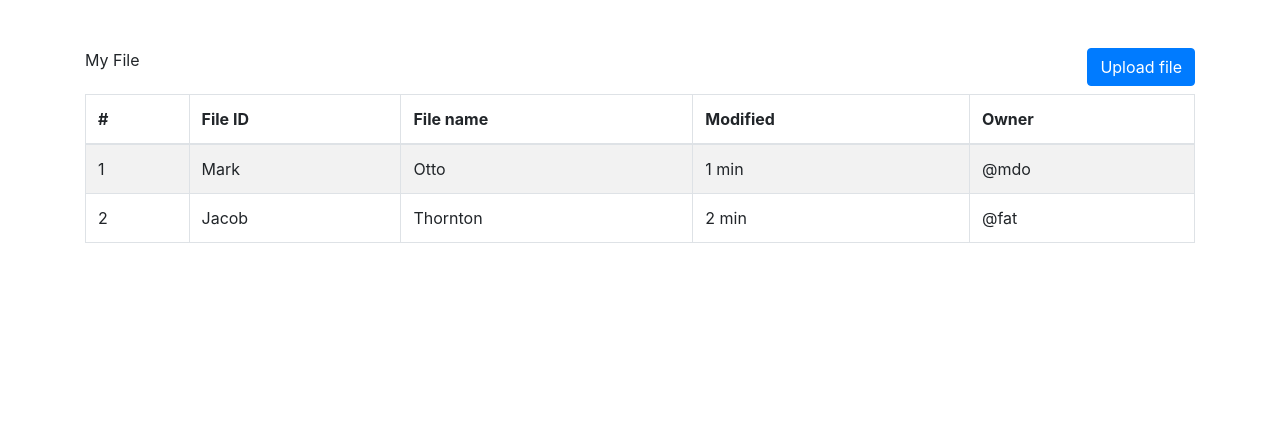
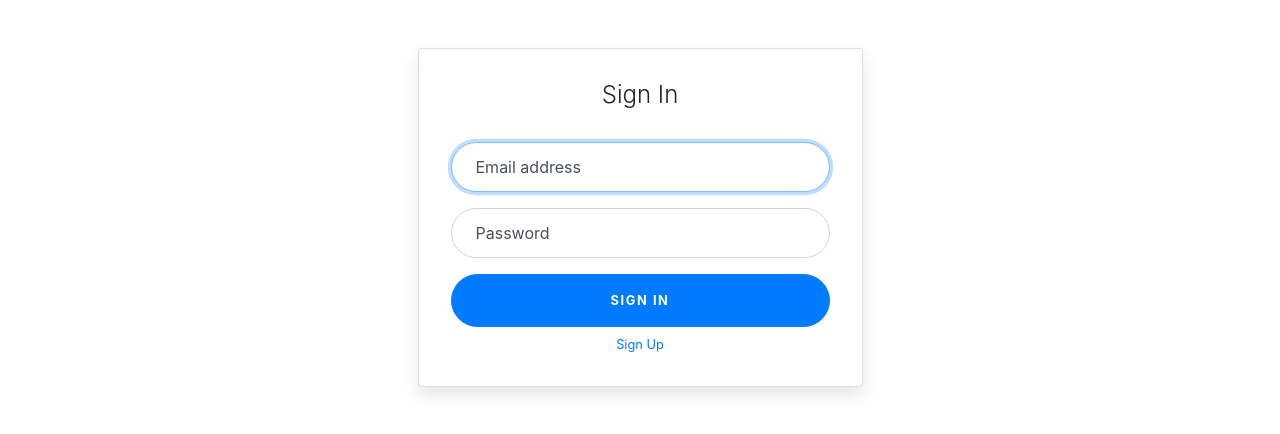
Before and after one commit to auspham/FireShare, a React (Create React App) app in the folder frontend/: page /login in a window 1280 px wide. Before the commit this address led to /dashboard. Shown: the top 434 px of the page. Built offline with nearby package versions, Linux system fonts and the light colour scheme; no server answers; sample sign-in values are in the browser's storage.

Commit message:
fix routing problem when login

```diff
--- a/frontend/src/components/LoginRegister/Login.js
+++ b/frontend/src/components/LoginRegister/Login.js
@@ -1,10 +1,10 @@
 import React, { Component } from 'react';
 import './styles/Login.scss';
-import { BrowserRouter as Router, Switch, Route, Link, Redirect } from "react-router-dom";
+import { BrowserRouter as Router, Switch, Route, Link, Redirect, withRouter } from "react-router-dom";
 import AuthenticationService from "../../api/AuthenticationService";
 import CustomAlert from '../Notification/CustomAlert';
 
-export default class Login extends Component {
+class Login extends Component {
     constructor(props) {
         super(props);
         this.state = {
@@ -14,6 +14,13 @@ export default class Login extends Component {
             heading: '',
             message: '',
             type: '',
+            redirect: false
+        }
+    }
+
+    componentDidMount() {
+        if(AuthenticationService.isUserLoggedIn() && !this.props.redirect) {
+            this.props.handleLogin();
         }
     }
 
@@ -25,12 +32,16 @@ export default class Login extends Component {
 
     handleSubmit = (event) => {
         event.preventDefault();
+        const { history, redirect, handleLogin } = this.props;
         AuthenticationService.authenticateAccount(this.state.email, this.state.password)
             .then(() => {
-                console.log('redirect');
-                this.setState({ redirect: true });
+                if(redirect === false) {
+                    handleLogin();
+                    history.push('/dashboard');
+                }
             })
             .catch((err) => {
+                console.log(err)
                 this.props.showAlert(
                     'Error!',
                     'Sorry, we cannot verify your account',
@@ -40,8 +51,8 @@ export default class Login extends Component {
 
 
     render() {
-        const { redirect } = this.state;
-        if (redirect) return <Redirect to="/dashboard" exact/>
+        // const { redirect } = this.state;
+        // if (redirect) return <Redirect exact to="/dashboard"/>
 
         return <div className="container">
             <div className="row">
@@ -49,7 +60,7 @@ export default class Login extends Component {
                     <div className="card card-signin my-5">
                         <div className="card-body">
                             <h5 className="card-title text-center">Sign In</h5>
-                            <form className="form-signin" onSubmit={this.handleSubmit}>
+                            <form className="form-signin">
                                 <div className="form-label-group">
                                     <input type="email" name="email" id="inputEmail" className="form-control"
                                            placeholder="Email address" onChange={this.handleChange} required autoFocus/>
@@ -62,7 +73,8 @@ export default class Login extends Component {
                                     <label htmlFor="inputPassword">Password</label>
                                 </div>
 
-                                <button className="btn btn-lg btn-primary btn-block text-uppercase" type="submit">
+                                <button className="btn btn-lg btn-primary btn-block text-uppercase" type="submit"
+                                        onClick={this.handleSubmit}>
                                     Sign in
                                 </button>
 
@@ -75,3 +87,5 @@ export default class Login extends Component {
         </div>
     }
 }
+
+export default withRouter(Login);
--- a/frontend/src/components/LoginRegister/LoginRegister.js
+++ /dev/null
@@ -1,63 +0,0 @@
-import React, { Component } from "react";
-import CustomAlert from "../Notification/CustomAlert";
-
-import Login from './Login'
-import Register from "./Register";
-import {withRouter, Redirect} from 'react-router-dom';
-
-class LoginRegister extends Component {
-    constructor(props) {
-        super(props);
-        this.state = {
-            show: false,
-            heading: '',
-            message: '',
-            type: '',
-            redirect: false
-        }
-    }
-
-    componentDidMount() {
-        if(sessionStorage.getItem('USER_TOKEN')) {
-            this.setState({redirect: true});
-        }
-    }
-
-    showAlert = (heading, message, type) => {
-        this.handleShow(true);
-
-        this.setState({
-            heading: heading,
-            message: message,
-            type: type,
-        });
-    };
-
-    handleShow = (value) => {
-        this.setState({
-            show: value
-        });
-        setTimeout(() => {
-            this.setState({show: false})
-        },2000);
-    };
-
-
-    render() {
-        const { pathname } = this.props.location;
-        const { showLogin } = this.state;
-
-        const { redirect } = this.state;
-        if (redirect) return <Redirect strict to="/dashboard"/>
-
-        return <>
-            <CustomAlert show={this.state.show} heading={this.state.heading}
-                     message={this.state.message} type={this.state.type}
-                     handleShow={this.handleShow} />
-            {(pathname === '/register') ? (<Register showAlert={this.showAlert}/>) :
-                (<Login showAlert={this.showAlert}/>)}
-            </>
-    }
-}
-
-export default withRouter(LoginRegister)
--- a/frontend/src/components/Main/Dashboard.js
+++ b/frontend/src/components/Main/Dashboard.js
@@ -19,6 +19,7 @@ class Dashboard extends Component {
     }
 
     componentDidMount() {
+        console.log('did mount dashboard');
         AuthenticationService.setupAxiosConfigure(sessionStorage.getItem('USER_TOKEN'));
 
         AccountService.retrieveInfo().then(result => {
--- a/frontend/src/components/Routing.js
+++ b/frontend/src/components/Routing.js
@@ -4,22 +4,69 @@ import Dashboard from './Main/Dashboard';
 import NotFound from './NotFound';
 import AuthenticationService from '../api/AuthenticationService';
 import AuthRoute from "./AuthRoute";
-import LoginRegister from './LoginRegister/LoginRegister'
+import CustomAlert from "./Notification/CustomAlert";
+import Login from './LoginRegister/Login';
+import Register from "./LoginRegister/Register";
 
 class Routing extends Component {
+    constructor(props) {
+        super(props);
+        this.state = {
+            show: false,
+            heading: '',
+            message: '',
+            type: '',
+            redirect: false
+        }
+    }
+
+    showAlert = (heading, message, type) => {
+        this.handleShow(true);
+
+        this.setState({
+            heading: heading,
+            message: message,
+            type: type,
+        });
+    };
+
+    handleShow = (value) => {
+        this.setState({
+            show: value
+        });
+        setTimeout(() => {
+            this.setState({show: false})
+        },2000);
+    };
+
+    handleLogIn = () => {
+        this.setState({
+            redirect: true
+        })
+    }
+
     render() {
+
         return (
+            <> <CustomAlert show={this.state.show} heading={this.state.heading}
+                         message={this.state.message} type={this.state.type}
+                         handleShow={this.handleShow} />
+
             <Router>
                 <Switch>
-                    <Route exact path="/"><LoginRegister /></Route>
-                    <Route path="/login"><LoginRegister /></Route>
-                    <Route path="/register"><LoginRegister/></Route>
+                    <Route path="/login"><Login handleLogin={this.handleLogIn}
+                                                redirect={this.state.redirect} showAlert={this.showAlert}/></Route>
+                    <Route path="/register"><Register showAlert={this.showAlert}/></Route>
                     <AuthRoute authed={AuthenticationService.isUserLoggedIn()} path="/dashboard">
+                        <Dashboard/>
+                    </AuthRoute>
+                    <AuthRoute authed={AuthenticationService.isUserLoggedIn()} path="/">
                         <Dashboard/>
                     </AuthRoute>
                     <Route component={NotFound}/>
                 </Switch>
             </Router>
+            </>
         )
     }
 }
```
Also changed, not shown: 1 other file (tests, documents, lock files or other folders).
